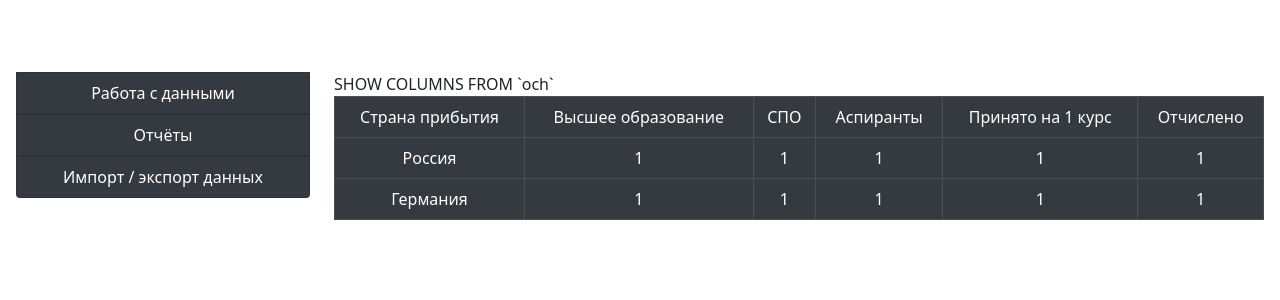
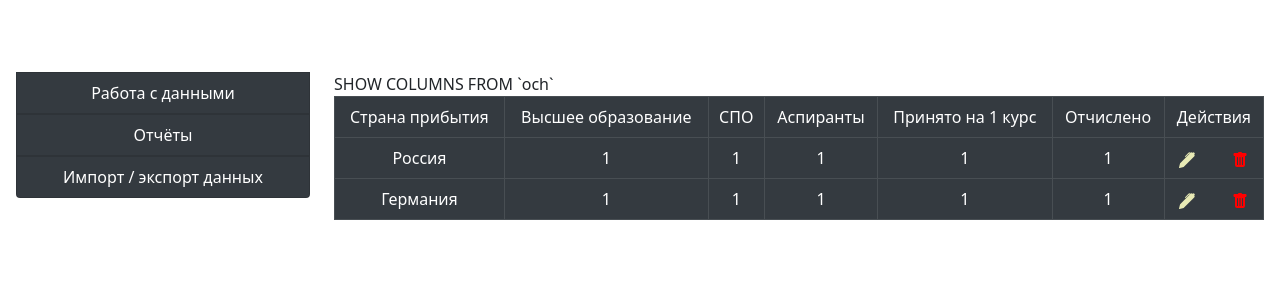
Before and after one commit to Andrew3100/administration2021, a PHP site: page /?och=1 in a window 1280 px wide. Shown: the part 56-356 px from the top of the page. Run offline with PHP 8.4, Linux system fonts and the light colour scheme; data comes from the database, SQL or seed files in the repository.

Commit message:
Доработал табличный вывод данных

```diff
--- a/lib/lib.php
+++ b/lib/lib.php
@@ -27,13 +27,13 @@ function get_records_sql($table,$condition)
     if ($condition!='') {
         $sql = "SELECT * FROM `$table` WHERE $condition";
         $result = $mysqli->query($sql);
-/*        print_r($sql);*/
+
 
     }
     else {
-        $sql = "SELECT * FROM $table";
+        $sql = "SELECT * FROM `$table`";
         $result = $mysqli->query($sql);
-/*print_r($sql);*/
+
 
     }
     return $result;
@@ -74,7 +74,7 @@ function get_table_headers($array) {
     for ($i=0;$i<count($array);$i++) {
         echo '<td style="text-align: center">'.$array[$i].'</td>';
     }
-    echo '</tr></thead>';
+    echo '<td style="text-align: center">Действия</td></tr></thead>';
     /*echo '</table>';*/
 }
 
@@ -91,7 +91,7 @@ function get_table_content($table_name) {
 
     unset($field_list[count($field_list)]);
 
-
+    $icons = GetIconsContainer();
     /*echo '<table class="table table-bordered table-dark">';*/
     while ($result1 = mysqli_fetch_assoc($result)) {
 
@@ -102,6 +102,7 @@ function get_table_content($table_name) {
             echo '<td style="text-align: center">'.$result1[$field_list[$f]].'</td>';
             $f++;
         }
+        echo "<td style='text-align: center'>$icons</td>";
         echo '</tr>';
     }
     echo '</table>';
--- a/lib/lib_html.php
+++ b/lib/lib_html.php
@@ -99,3 +99,20 @@ function GetParentCollapseClose() {
      $parent_collapse_close = '</div></div>';
      return $parent_collapse_close;
 }
+
+
+function GetIconsContainer() {
+    $icons = '
+    <div class="container-fluid" style="padding: 0">
+        <div class="row">
+            <div class="col"><svg style="color: #e8eab5" xmlns="http://www.w3.org/2000/svg" width="16" height="16" fill="currentColor" class="bi bi-pen-fill" viewBox="0 0 16 16">
+  <path d="m13.498.795.149-.149a1.207 1.207 0 1 1 1.707 1.708l-.149.148a1.5 1.5 0 0 1-.059 2.059L4.854 14.854a.5.5 0 0 1-.233.131l-4 1a.5.5 0 0 1-.606-.606l1-4a.5.5 0 0 1 .131-.232l9.642-9.642a.5.5 0 0 0-.642.056L6.854 4.854a.5.5 0 1 1-.708-.708L9.44.854A1.5 1.5 0 0 1 11.5.796a1.5 1.5 0 0 1 1.998-.001z"/>
+</svg></div>
+            <div class="col"><svg style="color: red" xmlns="http://www.w3.org/2000/svg" width="16" height="16" fill="currentColor" class="bi bi-trash-fill" viewBox="0 0 16 16">
+  <path d="M2.5 1a1 1 0 0 0-1 1v1a1 1 0 0 0 1 1H3v9a2 2 0 0 0 2 2h6a2 2 0 0 0 2-2V4h.5a1 1 0 0 0 1-1V2a1 1 0 0 0-1-1H10a1 1 0 0 0-1-1H7a1 1 0 0 0-1 1H2.5zm3 4a.5.5 0 0 1 .5.5v7a.5.5 0 0 1-1 0v-7a.5.5 0 0 1 .5-.5zM8 5a.5.5 0 0 1 .5.5v7a.5.5 0 0 1-1 0v-7A.5.5 0 0 1 8 5zm3 .5v7a.5.5 0 0 1-1 0v-7a.5.5 0 0 1 1 0z"/>
+</svg></div>
+        </div>
+    </div>
+    ';
+    return $icons;
+}
--- a/menu/tables.php
+++ b/menu/tables.php
@@ -1,5 +1,5 @@
 <?php
-debug();
+
 
 include 'bootstrap/template.html';
 /*Имя гет-параметра, уникального для данной таблицы*/
```
